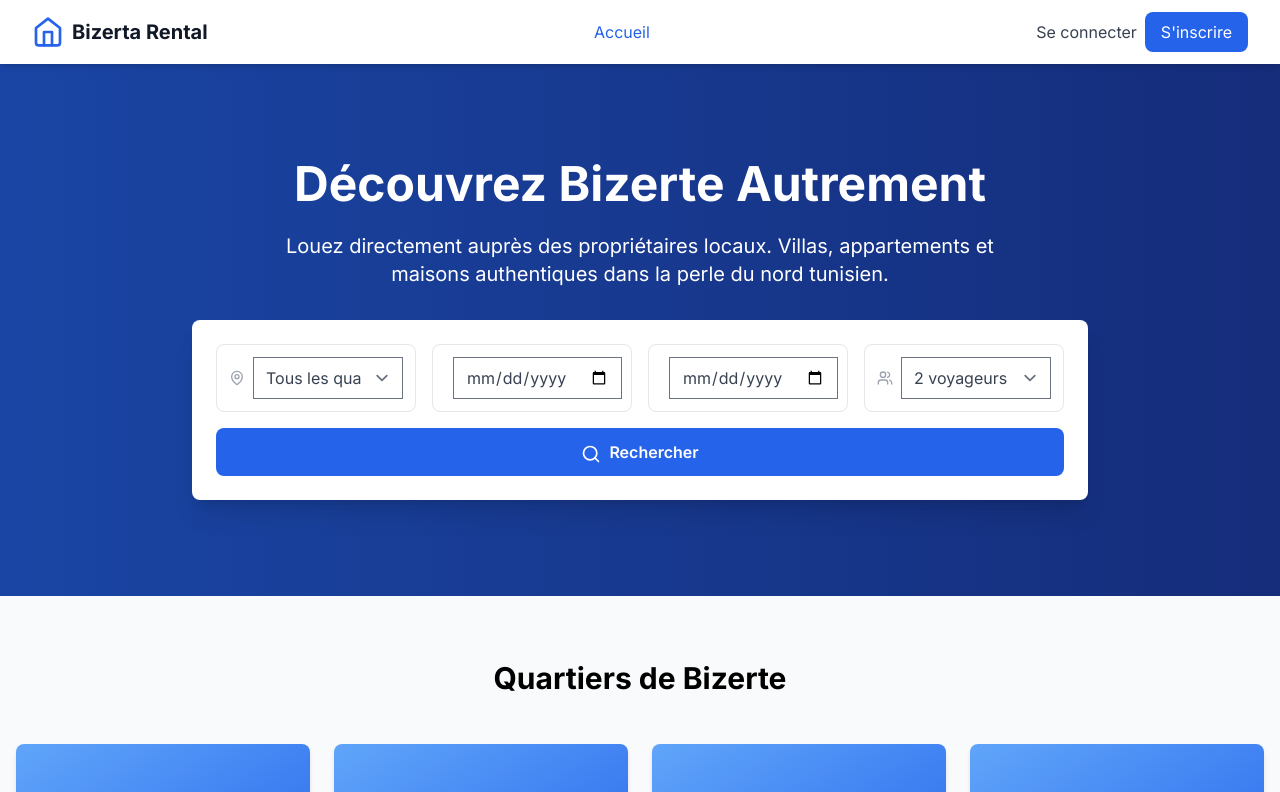
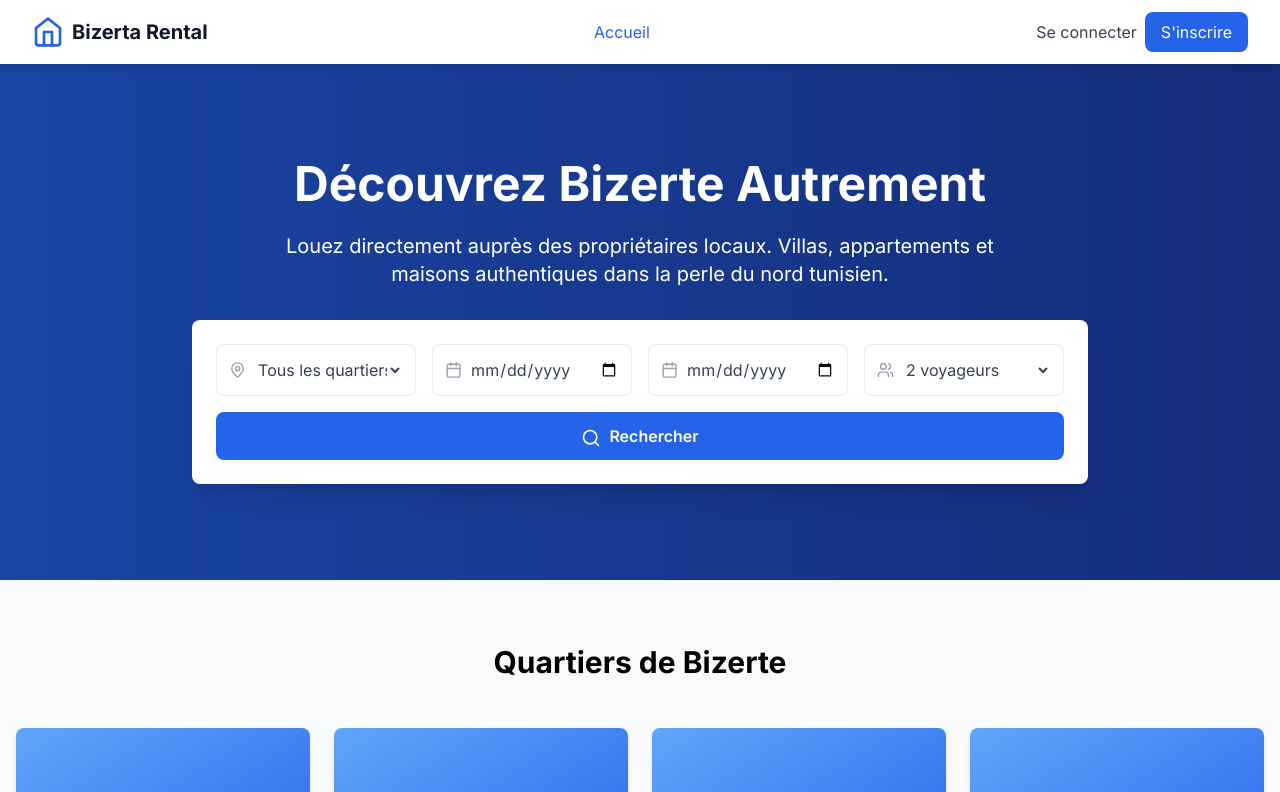
Before and after one commit to MADANI1972/BIZERTA-RENTAL, a React (Create React App) app in the folder frontend/: page / in a window 1280 px wide. Shown: the top 792 px of the page. Built offline with nearby package versions, Linux system fonts and the light colour scheme; the HTML template or start-up script is replaced by a standard one.

Commit message:
Update tailwind.config.js

```diff
--- a/frontend/tailwind.config.js
+++ b/frontend/tailwind.config.js
@@ -7,97 +7,280 @@
   theme: {
     extend: {
       colors: {
-        primary: {
+        // Bizerte brand colors
+        bizerte: {
           50: '#eff6ff',
           100: '#dbeafe',
           200: '#bfdbfe',
           300: '#93c5fd',
           400: '#60a5fa',
-          500: '#3b82f6',
+          500: '#3b82f6', // Primary blue
           600: '#2563eb',
           700: '#1d4ed8',
           800: '#1e40af',
           900: '#1e3a8a',
         },
-        secondary: {
-          50: '#f8fafc',
-          100: '#f1f5f9',
-          200: '#e2e8f0',
-          300: '#cbd5e1',
-          400: '#94a3b8',
-          500: '#64748b',
-          600: '#475569',
-          700: '#334155',
-          800: '#1e293b',
-          900: '#0f172a',
+        sea: {
+          50: '#f0fdfa',
+          100: '#ccfbf1',
+          200: '#99f6e4',
+          300: '#5eead4',
+          400: '#2dd4bf',
+          500: '#14b8a6', // Sea color
+          600: '#0d9488',
+          700: '#0f766e',
+          800: '#115e59',
+          900: '#134e4a',
         },
-        bizerte: {
-          50: '#f0f9ff',
-          100: '#e0f2fe',
-          200: '#bae6fd',
-          300: '#7dd3fc',
-          400: '#38bdf8',
-          500: '#0ea5e9',
-          600: '#0284c7',
-          700: '#0369a1',
-          800: '#075985',
-          900: '#0c4a6e',
+        sand: {
+          50: '#fffbeb',
+          100: '#fef3c7',
+          200: '#fde68a',
+          300: '#fcd34d',
+          400: '#fbbf24',
+          500: '#f59e0b', // Sand color
+          600: '#d97706',
+          700: '#b45309',
+          800: '#92400e',
+          900: '#78350f',
         }
       },
       fontFamily: {
-        sans: [
-          '-apple-system',
-          'BlinkMacSystemFont',
-          '"Segoe UI"',
-          'Roboto',
-          '"Helvetica Neue"',
-          'Arial',
-          'sans-serif',
-        ],
+        sans: ['Inter', 'system-ui', 'sans-serif'],
+        display: ['Inter', 'system-ui', 'sans-serif'],
+      },
+      fontSize: {
+        'xs': ['0.75rem', { lineHeight: '1rem' }],
+        'sm': ['0.875rem', { lineHeight: '1.25rem' }],
+        'base': ['1rem', { lineHeight: '1.5rem' }],
+        'lg': ['1.125rem', { lineHeight: '1.75rem' }],
+        'xl': ['1.25rem', { lineHeight: '1.75rem' }],
+        '2xl': ['1.5rem', { lineHeight: '2rem' }],
+        '3xl': ['1.875rem', { lineHeight: '2.25rem' }],
+        '4xl': ['2.25rem', { lineHeight: '2.5rem' }],
+        '5xl': ['3rem', { lineHeight: '1' }],
+        '6xl': ['3.75rem', { lineHeight: '1' }],
+        '7xl': ['4.5rem', { lineHeight: '1' }],
+        '8xl': ['6rem', { lineHeight: '1' }],
+        '9xl': ['8rem', { lineHeight: '1' }],
       },
       spacing: {
         '18': '4.5rem',
         '88': '22rem',
         '128': '32rem',
+        '144': '36rem',
+      },
+      borderRadius: {
+        'xl': '0.75rem',
+        '2xl': '1rem',
+        '3xl': '1.5rem',
+        '4xl': '2rem',
+      },
+      boxShadow: {
+        'soft': '0 2px 15px -3px rgba(0, 0, 0, 0.07), 0 10px 20px -2px rgba(0, 0, 0, 0.04)',
+        'medium': '0 4px 25px -5px rgba(0, 0, 0, 0.1), 0 10px 10px -5px rgba(0, 0, 0, 0.04)',
+        'large': '0 20px 25px -5px rgba(0, 0, 0, 0.1), 0 10px 10px -5px rgba(0, 0, 0, 0.04)',
+        'soft-xl': '0 25px 50px -12px rgba(0, 0, 0, 0.15)',
+        'glow': '0 0 20px rgba(59, 130, 246, 0.15)',
+        'glow-lg': '0 0 40px rgba(59, 130, 246, 0.15)',
+      },
+      backdropBlur: {
+        xs: '2px',
+      },
+      animation: {
+        'fade-in': 'fadeIn 0.5s ease-out',
+        'fade-in-up': 'fadeInUp 0.5s ease-out',
+        'fade-in-down': 'fadeInDown 0.5s ease-out',
+        'slide-in-left': 'slideInLeft 0.3s ease-out',
+        'slide-in-right': 'slideInRight 0.3s ease-out',
+        'scale-in': 'scaleIn 0.3s ease-out',
+        'bounce-gentle': 'bounceGentle 2s infinite',
+        'pulse-gentle': 'pulseGentle 2s infinite',
+        'float': 'float 3s ease-in-out infinite',
+        'shimmer': 'shimmer 1.5s ease-in-out infinite alternate',
+      },
+      keyframes: {
+        fadeIn: {
+          '0%': { opacity: '0' },
+          '100%': { opacity: '1' },
+        },
+        fadeInUp: {
+          '0%': { opacity: '0', transform: 'translateY(30px)' },
+          '100%': { opacity: '1', transform: 'translateY(0)' },
+        },
+        fadeInDown: {
+          '0%': { opacity: '0', transform: 'translateY(-30px)' },
+          '100%': { opacity: '1', transform: 'translateY(0)' },
+        },
+        slideInLeft: {
+          '0%': { opacity: '0', transform: 'translateX(-30px)' },
+          '100%': { opacity: '1', transform: 'translateX(0)' },
+        },
+        slideInRight: {
+          '0%': { opacity: '0', transform: 'translateX(30px)' },
+          '100%': { opacity: '1', transform: 'translateX(0)' },
+        },
+        scaleIn: {
+          '0%': { opacity: '0', transform: 'scale(0.9)' },
+          '100%': { opacity: '1', transform: 'scale(1)' },
+        },
+        bounceGentle: {
+          '0%, 100%': { transform: 'translateY(0)' },
+          '50%': { transform: 'translateY(-10px)' },
+        },
+        pulseGentle: {
+          '0%, 100%': { transform: 'scale(1)' },
+          '50%': { transform: 'scale(1.05)' },
+        },
+        float: {
+          '0%, 100%': { transform: 'translateY(0px)' },
+          '50%': { transform: 'translateY(-20px)' },
+        },
+        shimmer: {
+          '0%': { backgroundPosition: '-1000px 0' },
+          '100%': { backgroundPosition: '1000px 0' },
+        },
+      },
+      gradientColorStops: {
+        'bizerte-gradient': 'linear-gradient(135deg, #667eea 0%, #764ba2 100%)',
+        'sea-gradient': 'linear-gradient(135deg, #667eea 0%, #14b8a6 100%)',
+        'sunset-gradient': 'linear-gradient(135deg, #f59e0b 0%, #f97316 100%)',
+      },
+      backgroundImage: {
+        'gradient-radial': 'radial-gradient(var(--tw-gradient-stops))',
+        'gradient-conic': 'conic-gradient(from 180deg at 50% 50%, var(--tw-gradient-stops))',
+        'shimmer': 'linear-gradient(90deg, transparent, rgba(255,255,255,0.2), transparent)',
+      },
+      screens: {
+        'xs': '475px',
+        '3xl': '1600px',
+      },
+      zIndex: {
+        '60': '60',
+        '70': '70',
+        '80': '80',
+        '90': '90',
+        '100': '100',
+      },
+      aspectRatio: {
+        '4/3': '4 / 3',
+        '3/2': '3 / 2',
+        '2/3': '2 / 3',
+        '9/16': '9 / 16',
       },
       maxWidth: {
         '8xl': '88rem',
         '9xl': '96rem',
       },
-      screens: {
-        'xs': '475px',
+      minHeight: {
+        '12': '3rem',
+        '16': '4rem',
+        '20': '5rem',
+        '24': '6rem',
+        '32': '8rem',
       },
-      animation: {
-        'fade-in': 'fadeIn 0.5s ease-out',
-        'slide-in': 'slideIn 0.3s ease-out',
-        'bounce-slow': 'bounce 2s infinite',
-        'pulse-slow': 'pulse 3s infinite',
+      transitionTimingFunction: {
+        'bounce-in': 'cubic-bezier(0.68, -0.55, 0.265, 1.55)',
+        'ease-in-expo': 'cubic-bezier(0.95, 0.05, 0.795, 0.035)',
+        'ease-out-expo': 'cubic-bezier(0.19, 1, 0.22, 1)',
       },
-      keyframes: {
-        fadeIn: {
-          '0%': { opacity: '0', transform: 'translateY(20px)' },
-          '100%': { opacity: '1', transform: 'translateY(0)' },
-        },
-        slideIn: {
-          '0%': { opacity: '0', transform: 'translateX(-20px)' },
-          '100%': { opacity: '1', transform: 'translateX(0)' },
-        },
+      blur: {
+        '4xl': '72px',
+        '5xl': '96px',
       },
-      boxShadow: {
-        'card': '0 4px 6px -1px rgba(0, 0, 0, 0.1), 0 2px 4px -1px rgba(0, 0, 0, 0.06)',
-        'card-hover': '0 10px 15px -3px rgba(0, 0, 0, 0.1), 0 4px 6px -2px rgba(0, 0, 0, 0.05)',
-        'dropdown': '0 10px 15px -3px rgba(0, 0, 0, 0.1), 0 4px 6px -2px rgba(0, 0, 0, 0.05)',
-      },
-      borderRadius: {
-        'xl': '0.75rem',
-        '2xl': '1rem',
-        '3xl': '1.5rem',
-      }
     },
   },
   plugins: [
-    require('@tailwindcss/forms'),
-    require('@tailwindcss/typography'),
-    require('@tailwindcss/aspect-ratio'),
+    // Plugin pour les formulaires
+    function({ addComponents }) {
+      addComponents({
+        '.btn': {
+          '@apply px-4 py-2 rounded-lg font-medium transition-all duration-200 focus:outline-none focus:ring-2 focus:ring-offset-2': {},
+        },
+        '.btn-primary': {
+          '@apply bg-bizerte-500 text-white hover:bg-bizerte-600 focus:ring-bizerte-500': {},
+        },
+        '.btn-secondary': {
+          '@apply bg-gray-200 text-gray-700 hover:bg-gray-300 focus:ring-gray-500': {},
+        },
+        '.btn-success': {
+          '@apply bg-green-500 text-white hover:bg-green-600 focus:ring-green-500': {},
+        },
+        '.btn-danger': {
+          '@apply bg-red-500 text-white hover:bg-red-600 focus:ring-red-500': {},
+        },
+        '.btn-outline': {
+          '@apply border border-current bg-transparent hover:bg-current hover:text-white': {},
+        },
+        '.card': {
+          '@apply bg-white rounded-lg shadow-md overflow-hidden': {},
+        },
+        '.card-hover': {
+          '@apply card transition-all duration-300 hover:shadow-large hover:-translate-y-1': {},
+        },
+        '.input': {
+          '@apply w-full px-3 py-2 border border-gray-300 rounded-lg focus:ring-2 focus:ring-bizerte-500 focus:border-transparent': {},
+        },
+        '.label': {
+          '@apply block text-sm font-medium text-gray-700 mb-1': {},
+        },
+        '.badge': {
+          '@apply inline-flex items-center px-2.5 py-0.5 rounded-full text-xs font-medium': {},
+        },
+        '.container-responsive': {
+          '@apply max-w-7xl mx-auto px-4 sm:px-6 lg:px-8': {},
+        },
+        '.section-padding': {
+          '@apply py-12 sm:py-16 lg:py-20': {},
+        },
+        '.text-balance': {
+          'text-wrap': 'balance',
+        },
+      })
+    },
+    // Plugin pour les utilities personnalisées
+    function({ addUtilities }) {
+      addUtilities({
+        '.scrollbar-hide': {
+          '-ms-overflow-style': 'none',
+          'scrollbar-width': 'none',
+          '&::-webkit-scrollbar': {
+            display: 'none',
+          },
+        },
+        '.scrollbar-thin': {
+          'scrollbar-width': 'thin',
+          '&::-webkit-scrollbar': {
+            width: '8px',
+          },
+          '&::-webkit-scrollbar-track': {
+            backgroundColor: '#f1f5f9',
+          },
+          '&::-webkit-scrollbar-thumb': {
+            backgroundColor: '#cbd5e1',
+            borderRadius: '4px',
+          },
+          '&::-webkit-scrollbar-thumb:hover': {
+            backgroundColor: '#94a3b8',
+          },
+        },
+        '.glass': {
+          'background': 'rgba(255, 255, 255, 0.1)',
+          'backdrop-filter': 'blur(10px)',
+          'border': '1px solid rgba(255, 255, 255, 0.2)',
+        },
+        '.glass-dark': {
+          'background': 'rgba(0, 0, 0, 0.1)',
+          'backdrop-filter': 'blur(10px)',
+          'border': '1px solid rgba(255, 255, 255, 0.1)',
+        },
+      })
+    },
   ],
+  future: {
+    hoverOnlyWhenSupported: true,
+  },
+  experimental: {
+    optimizeUniversalDefaults: true,
+  },
 }
```
